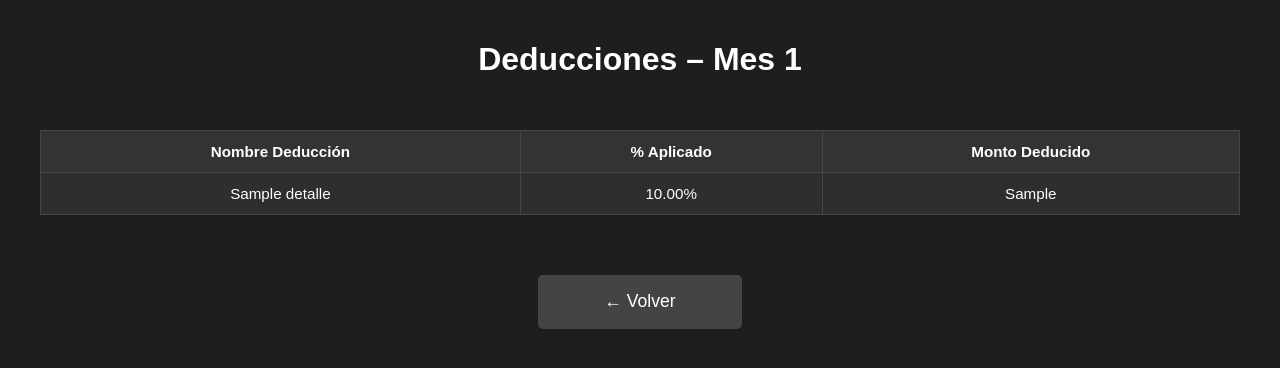
After one commit to AaronVQZ/T3-BasesDeDatos, a Django app: template AppEmpleado/templates/detalle_deducciones_mensual.html in a window 1280 px wide. The commit adds this page. Shown: the top 368 px of the page. Run offline with Django 5.2, Linux system fonts and the light colour scheme; the template is opened without the code that fills it: most values are stand-ins (such as "Sample title", 1, 10 or a date in 2020).

Commit message:
Funcionalidades de Empleado

```diff
--- /dev/null
+++ b/AppEmpleado/static/consultaSemanal.css
@@ -0,0 +1,111 @@
+/* Fondo oscuro, tipografía y espaciado */
+body {
+    margin: 0;
+    padding: 20px;
+    font-family: Arial, sans-serif;
+    background-color: #1e1e1e;
+    color: #ffffff;
+}
+
+/* Contenedor del título */
+.contenedor_titulo {
+    display: flex;
+    justify-content: center;
+    align-items: center;
+    margin-bottom: 30px;
+}
+
+#titulo {
+    font-size: 2rem;
+    color: #ffffff;
+}
+
+/* estilos de tabla */
+.tabla {
+    width: 100%;                /* ocupa todo el ancho del contenedor */
+    max-width: 1200px;          /* opcional, para no estirarse demasiado */
+    margin: 0 auto 30px;        /* centrada y con espacio abajo */
+    border-collapse: collapse;  /* elimina espacios entre celdas */
+    background-color: #2e2e2e;  /* un fondo suave */
+    overflow-x: auto;           /* agrega scroll horizontal si es muy ancha */
+}
+
+.tabla th,
+.tabla td {
+    border: 1px solid #444444;  /* líneas definidas */
+    padding: 12px 8px;          /* espacio interno */
+    text-align: center;         /* centra el contenido */
+    color: #ffffff;
+    font-size: 0.95rem;
+}
+
+.tabla th {
+    background-color: #333333;  /* encabezados un tono más oscuro */
+    font-weight: bold;
+}
+
+.tabla tr:nth-child(even) {
+    background-color: #252525;  /* filas pares alternas */
+}
+
+.tabla tr:hover {
+    background-color: #3b3b3b;  /* resaltado al pasar el ratón */
+}
+
+/* contenedor para scroll si la tabla supera el ancho */
+.tabla-container {
+    overflow-x: auto;
+    margin-bottom: 30px;
+}
+
+
+/* Contenedor de botones */
+.contenedor_botones {
+    display: flex;
+    justify-content: center;
+    align-items: center;
+    gap: 40px;       /* separación horizontal */
+    margin-top: 20px;
+}
+
+/* Contenedor para cada botón (clase nueva) */
+.contenedor_boton {
+    display: flex;
+    justify-content: center;
+    align-items: center;
+}
+
+/* Botón de consulta (clase original) */
+.boton_consulta {
+    width: 200px;
+    height: 50px;
+    font-size: 1.1rem;
+    background-color: #444444;
+    color: #ffffff;
+    border: 2px solid #444444;
+    border-radius: 5px;
+    cursor: pointer;
+    transition: background-color 0.2s ease, border-color 0.2s ease;
+    text-decoration: none;
+
+    /* Centrado de texto dentro del botón */
+    display: flex;
+    justify-content: center;
+    align-items: center;
+    text-align: center;
+}
+
+.boton_consulta:hover {
+    background-color: #666666;
+    border-color: #666666;
+}
+
+/* Enlaces dentro de las tablas, heredan color y sin subrayado */
+a {
+  color: inherit;       /* mismo color que el texto de la celda */
+  text-decoration: none;
+}
+
+a:hover {
+  text-decoration: underline;
+}
--- /dev/null
+++ b/AppEmpleado/templates/detalle_deducciones_mensual.html
@@ -0,0 +1,50 @@
+{% load static %}
+<!DOCTYPE html>
+<html lang="en">
+<head>
+  <meta charset="UTF-8">
+  <title>Detalle Deducciones Mes {{ mes_id }}</title>
+  <link rel="stylesheet" href="{% static 'consultaSemanal.css' %}">
+</head>
+<body>
+  <div class="contenedor_titulo">
+    <h1>Deducciones – Mes {{ mes_id }}</h1>
+  </div>
+
+  {% if detalle %}
+    <div class="tabla-container">
+      <table class="tabla">
+        <thead>
+          <tr>
+            <th>Nombre Deducción</th>
+            <th>% Aplicado</th>
+            <th>Monto Deducido</th>
+          </tr>
+        </thead>
+        <tbody>
+          {% for d in detalle %}
+          <tr>
+            <td>{{ d.NombreDeduccion }}</td>
+            <td>
+              {% if d.PorcentajeAplicado %}
+                {{ d.PorcentajeAplicado|floatformat:2 }}%
+              {% else %}
+                —
+              {% endif %}
+            </td>
+
+            <td>{{ d.MontoDeducido }}</td>
+          </tr>
+          {% endfor %}
+        </tbody>
+      </table>
+    </div>
+  {% else %}
+    <p>No hay deducciones registradas para este mes.</p>
+  {% endif %}
+
+  <div class="contenedor_botones" style="margin-top:30px;">
+    <a href="{% url 'AppEmpleado:planilla_mensual' %}" class="boton_consulta">← Volver</a>
+  </div>
+</body>
+</html>
--- a/AppEmpleado/urls.py
+++ b/AppEmpleado/urls.py
@@ -5,10 +5,10 @@ from . import views
 app_name = 'AppEmpleado'
 
 urlpatterns = [
-    # página principal con los botones
     path('', views.empleado_home, name='home'),
-
-    # vistas que renderizan los grids
     path('planilla/semanal/', views.consultar_planilla_semanal, name='planilla_semanal'),
+    path('planilla/semanal/deducciones/<int:semana_id>/', views.detalle_deducciones_semanal, name='detalle_deducciones_semanal'),
+    path('planilla/semanal/detalle/<int:semana_id>/', views.detalle_salario_semanal,     name='detalle_salario_semanal'),
     path('planilla/mensual/',  views.consultar_planilla_mensual,  name='planilla_mensual'),
+    path('planilla/mensual/deducciones/<int:mes_id>/', views.detalle_deducciones_mensual, name='detalle_deducciones_mensual'),
 ]
```
Also changed, not shown: AppEmpleado/templates/detalle_deducciones_semanal.html (added, +43 -0 lines), AppEmpleado/templates/detalle_salario_semanal.html (added, +55 -0 lines), AppEmpleado/templates/planilla_mensual.html (+16 -8 lines), AppEmpleado/templates/planilla_semanal.html (+29 -11 lines), AppEmpleado/views.py (+145 -24 lines), AppEmpleado/static/empleado.css (line endings or trailing spaces).
